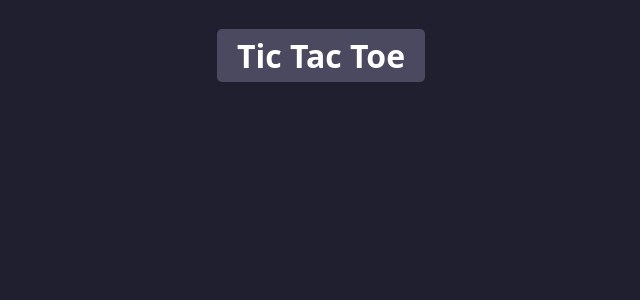
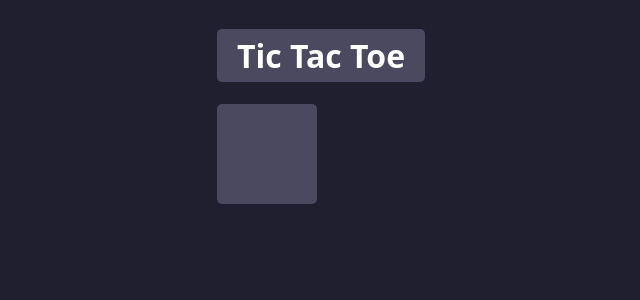
Before and after one commit to bikrantasarkar/Tictactoe, a React (Vite) app: page / in a window 1280 px wide. Shown: the top 300 px of the page, without its empty margins (319-959 px from the left). Built offline with nearby package versions, Linux system fonts and the light colour scheme; a web font is replaced by a local one.

Commit message:
added structure for single small square

```diff
--- a/src/App.jsx
+++ b/src/App.jsx
@@ -1,11 +1,17 @@
 import React from 'react'
 import './App.css'
+import Square from './Square/Square'
+
+
 
 const App = () => {
   return (
     <div className='main-div'>
       <div>
         <h1 className='game-heading water-background'>Tic Tac Toe</h1>
+      <div className='square-wrapper'>
+        <Square/>
+      </div>
       </div>
     </div>
   )
--- /dev/null
+++ b/src/Square/Square.css
@@ -0,0 +1,6 @@
+.square{
+    width: 100px;
+    height:100px;
+    background-color: #4B495F;
+    border-radius: 5px;
+}
--- /dev/null
+++ b/src/Square/Square.jsx
@@ -0,0 +1,9 @@
+import React from 'react'
+import './Square.css'
+const Square = () => {
+  return (
+    <div className='square'></div>
+  )
+}
+
+export default Square
```
